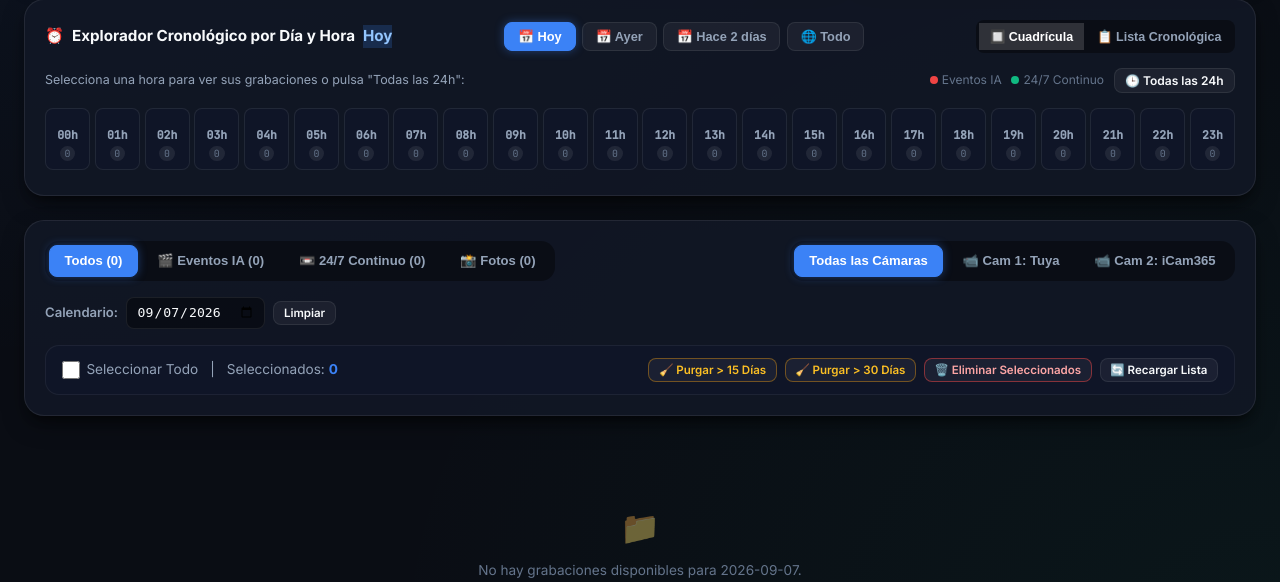
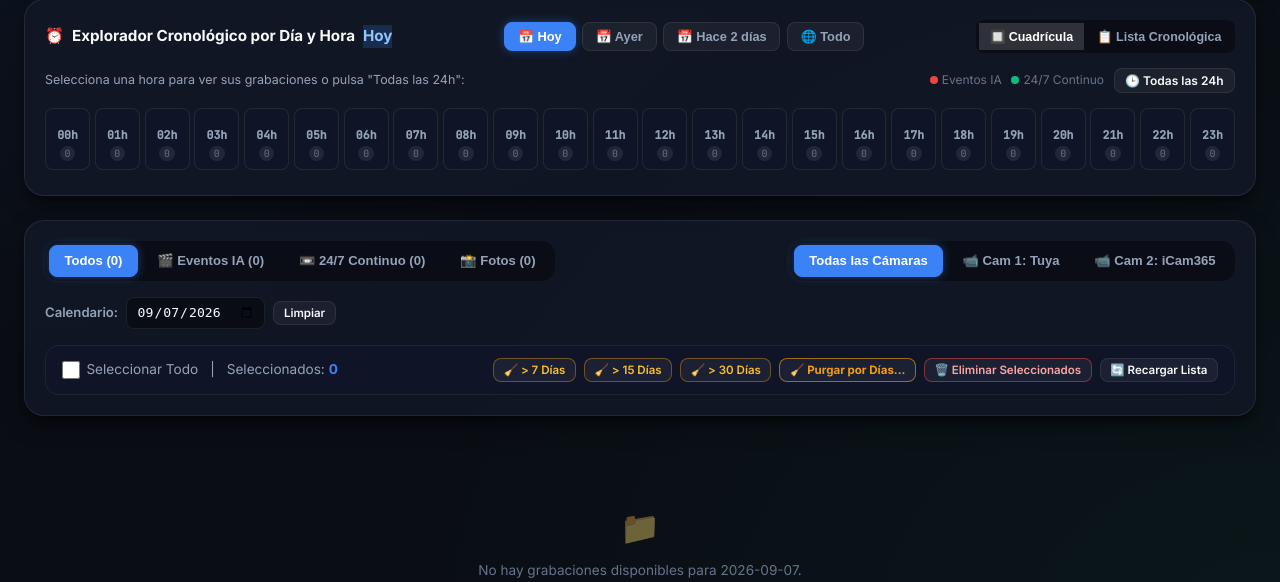
Before and after one commit to bventuraroot/Sistema-de-camara, a Flask app: template templates/recordings.html in a window 1280 px wide. Shown: the part 361-943 px from the top of the page. Run offline with Flask 3, Linux system fonts and the light colour scheme; the template is opened without the code that fills it, so the values that code supplies are empty; parts of the project's set-up code (start-up, migrations or seed data) failed here and were passed over.

Commit message:
feat: add flexible recording purge options and enable motion detection by default

```diff
--- a/config/settings.json
+++ b/config/settings.json
@@ -14,7 +14,7 @@
       "rtsp_url": "rtsp://localhost:8554/C\u00e1mara_de_nubes/hd",
       "fallback_url": null,
       "ptz": true,
-      "motion_detection": false,
+      "motion_detection": true,
       "event_recording": true,
       "auto_tracking": true,
       "continuous_recording": false,
--- a/static/recordings.js
+++ b/static/recordings.js
@@ -28,8 +28,10 @@ const selectAllCheckbox = document.getElementById('selectAllCheckbox');
 const selectAllListCheckbox = document.getElementById('selectAllListCheckbox');
 const selectedCountText = document.getElementById('selectedCountText');
 const deleteSelectedBtn = document.getElementById('deleteSelectedBtn');
+const purge7Btn = document.getElementById('purge7Btn');
 const purge15Btn = document.getElementById('purge15Btn');
 const purge30Btn = document.getElementById('purge30Btn');
+const purgeCustomBtn = document.getElementById('purgeCustomBtn');
 
 // Elementos de Paginación
 const paginationBar = document.getElementById('paginationBar');
@@ -869,8 +871,22 @@ async function purgeOlderThan(days) {
     }
 }
 
-purge15Btn.addEventListener('click', () => purgeOlderThan(15));
-purge30Btn.addEventListener('click', () => purgeOlderThan(30));
+if (purge7Btn) purge7Btn.addEventListener('click', () => purgeOlderThan(7));
+if (purge15Btn) purge15Btn.addEventListener('click', () => purgeOlderThan(15));
+if (purge30Btn) purge30Btn.addEventListener('click', () => purgeOlderThan(30));
+if (purgeCustomBtn) {
+    purgeCustomBtn.addEventListener('click', () => {
+        const inputDays = prompt("🧹 Purgar Grabaciones por Días:\n\nIngrese la antigüedad mínima en días para eliminar (ejemplo: 5, 7, 10, 20):", "7");
+        if (inputDays !== null) {
+            const days = parseInt(inputDays.trim(), 10);
+            if (!isNaN(days) && days >= 0) {
+                purgeOlderThan(days);
+            } else {
+                alert("Por favor ingrese un número válido de días mayores o iguales a 0.");
+            }
+        }
+    });
+}
 
 reloadMediaBtn.addEventListener('click', loadMediaItems);
 refreshStorageBtn.addEventListener('click', loadStorageEstimate);
--- a/templates/recordings.html
+++ b/templates/recordings.html
@@ -870,11 +870,17 @@
                 </div>
 
                 <div class="bulk-btns-group">
+                    <button type="button" class="btn btn-xs btn-outline" id="purge7Btn" style="border-color: rgba(245, 158, 11, 0.4); color: #fbbf24;">
+                        🧹 > 7 Días
+                    </button>
                     <button type="button" class="btn btn-xs btn-outline" id="purge15Btn" style="border-color: rgba(245, 158, 11, 0.4); color: #fbbf24;">
-                        🧹 Purgar > 15 Días
+                        🧹 > 15 Días
                     </button>
                     <button type="button" class="btn btn-xs btn-outline" id="purge30Btn" style="border-color: rgba(245, 158, 11, 0.4); color: #fbbf24;">
-                        🧹 Purgar > 30 Días
+                        🧹 > 30 Días
+                    </button>
+                    <button type="button" class="btn btn-xs btn-outline" id="purgeCustomBtn" style="border-color: rgba(245, 158, 11, 0.6); color: #f59e0b; font-weight: 700;">
+                        🧹 Purgar por Días...
                     </button>
                     <button type="button" class="btn btn-xs btn-outline" id="deleteSelectedBtn" style="border-color: rgba(239, 68, 68, 0.5); color: #fca5a5;" disabled>
                         🗑️ Eliminar Seleccionados
```
